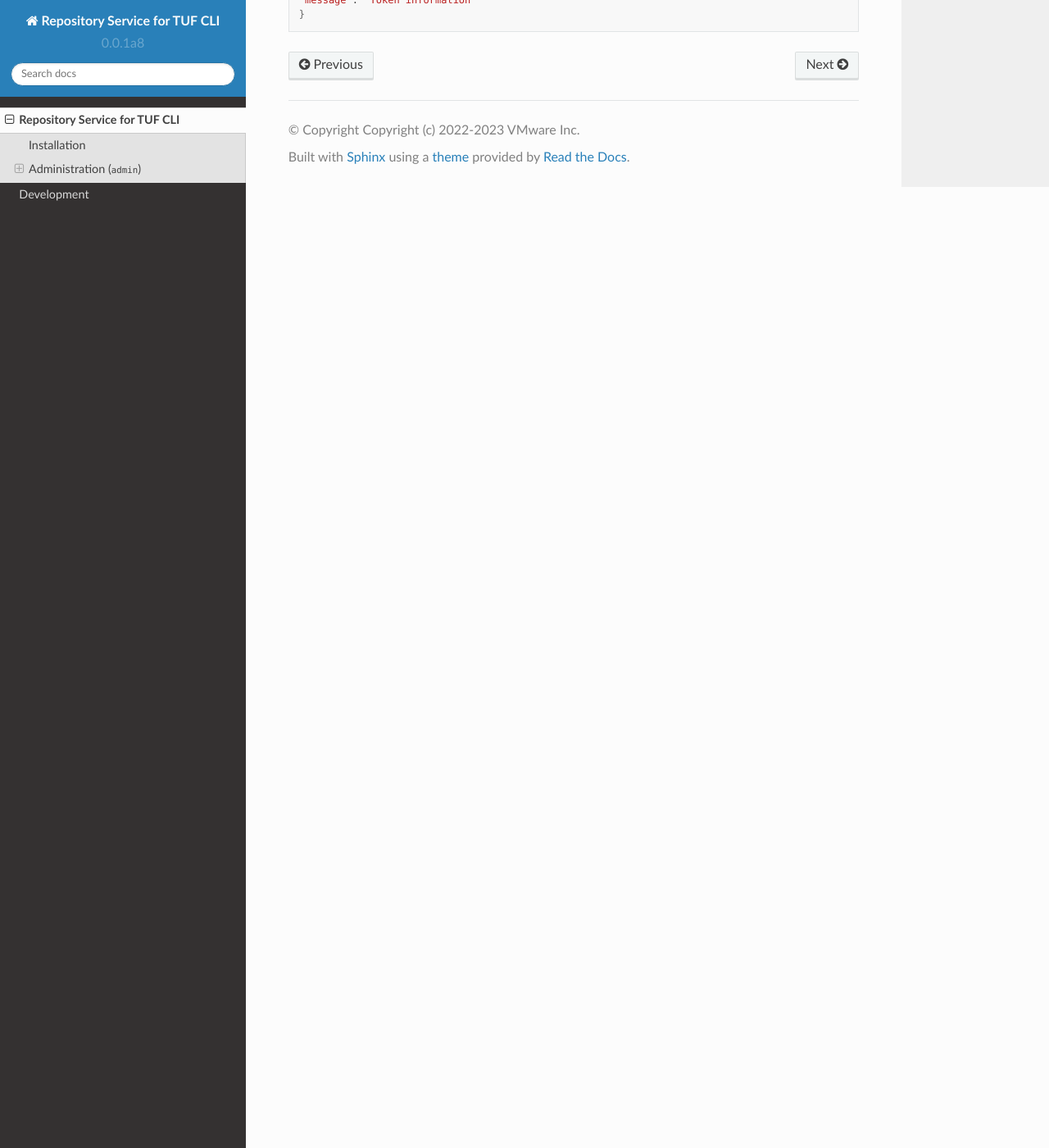
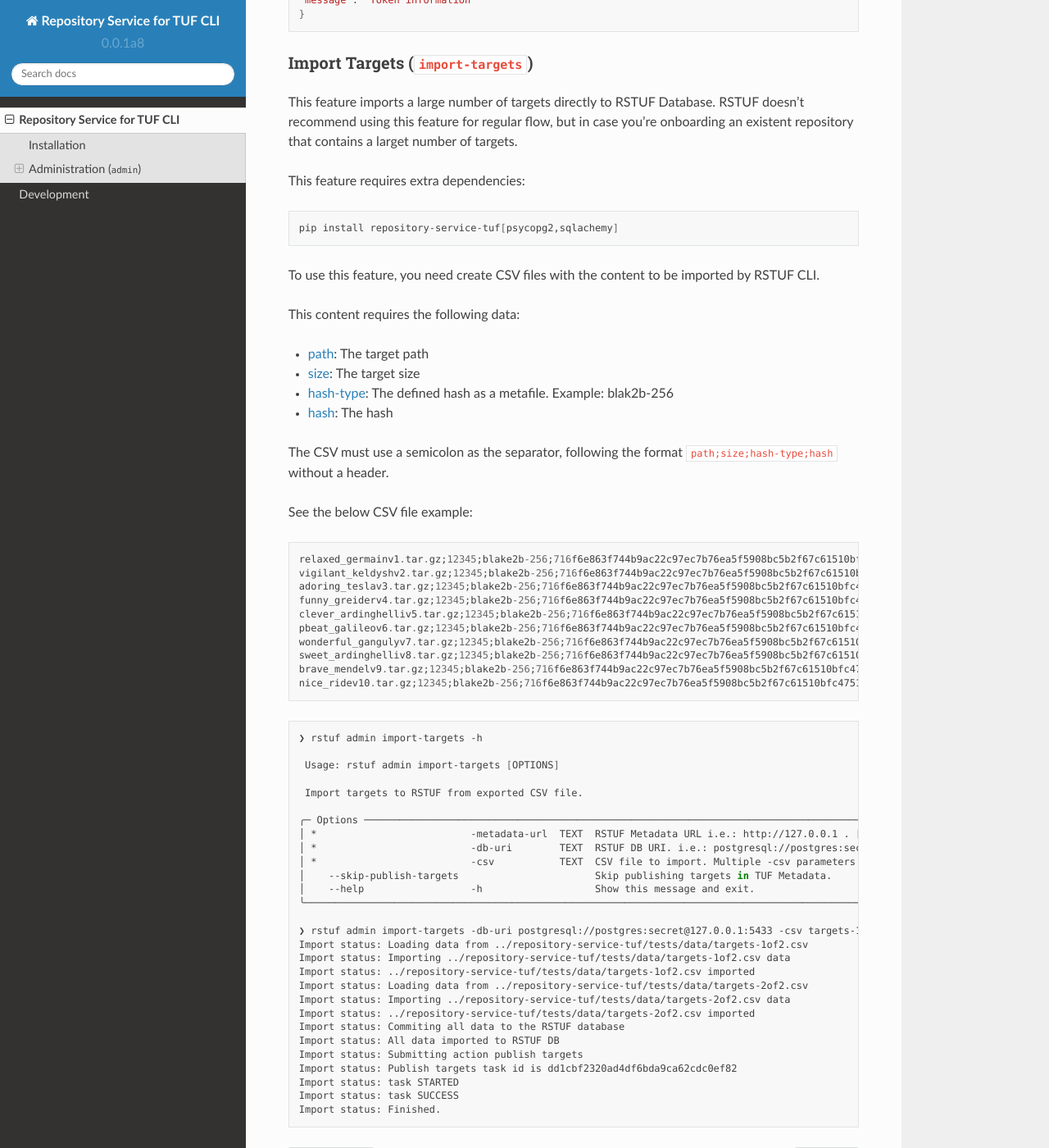
Before and after one commit to repository-service-tuf/repository-service-tuf-cli, a Sphinx documentation site: the page built from docs/source/guide/index.rst, in a window 1280 px wide and 1400 px high, scrolled down 7958 px. Shown: the whole window at 82% size. Built offline with Sphinx 7.4.7 and the Read the Docs theme 2.0.0, drawn with Linux system fonts in a browser that asks for light colours.

Commit message:
Make the optional dependencies clear and docs
The optional dependencies `psycopg2` and `sqlalchemy` are optional.
This is required only when the user aim to use the `import-targets`
feature.

Add to documentation the new feature

Add details about the usage and CSV

Signed-off-by: Kairo de Araujo <kdearaujo@vmware.com>

```diff
--- a/docs/source/guide/index.rst
+++ b/docs/source/guide/index.rst
@@ -449,3 +449,77 @@ Show token detailed information.
     },
     "message": "Token information"
     }
+
+
+Import Targets (``import-targets``)
+-----------------------------------
+
+This feature imports a large number of targets directly to RSTUF Database.
+RSTUF doesn't recommend using this feature for regular flow, but in case you're
+onboarding an existent repository that contains a larget number of targets.
+
+This feature requires extra dependencies:
+
+.. code:: shell
+
+    pip install repository-service-tuf[psycopg2,sqlachemy]
+
+To use this feature, you need create CSV files with the content to be imported
+by RSTUF CLI.
+
+This content requires the following data:
+
+- `path <https://theupdateframework.github.io/specification/latest/#targetpath>`_: The target path
+- `size <https://theupdateframework.github.io/specification/latest/#targets-obj-length>`_: The target size
+- `hash-type <https://theupdateframework.github.io/specification/latest/#targets-obj-length>`_: The defined hash as a metafile. Example: blak2b-256
+- `hash <https://theupdateframework.github.io/specification/latest/#targets-obj-length>`_: The hash
+
+The CSV must use a semicolon as the separator, following the format
+``path;size;hash-type;hash`` without a header.
+
+See the below CSV file example:
+
+.. code::
+
+    relaxed_germainv1.tar.gz;12345;blake2b-256;716f6e863f744b9ac22c97ec7b76ea5f5908bc5b2f67c61510bfc4751384ea7a
+    vigilant_keldyshv2.tar.gz;12345;blake2b-256;716f6e863f744b9ac22c97ec7b76ea5f5908bc5b2f67c61510bfc4751384ea7a
+    adoring_teslav3.tar.gz;12345;blake2b-256;716f6e863f744b9ac22c97ec7b76ea5f5908bc5b2f67c61510bfc4751384ea7a
+    funny_greiderv4.tar.gz;12345;blake2b-256;716f6e863f744b9ac22c97ec7b76ea5f5908bc5b2f67c61510bfc4751384ea7a
+    clever_ardinghelliv5.tar.gz;12345;blake2b-256;716f6e863f744b9ac22c97ec7b76ea5f5908bc5b2f67c61510bfc4751384ea7a
+    pbeat_galileov6.tar.gz;12345;blake2b-256;716f6e863f744b9ac22c97ec7b76ea5f5908bc5b2f67c61510bfc4751384ea7a
+    wonderful_gangulyv7.tar.gz;12345;blake2b-256;716f6e863f744b9ac22c97ec7b76ea5f5908bc5b2f67c61510bfc4751384ea7a
+    sweet_ardinghelliv8.tar.gz;12345;blake2b-256;716f6e863f744b9ac22c97ec7b76ea5f5908bc5b2f67c61510bfc4751384ea7a
+    brave_mendelv9.tar.gz;12345;blake2b-256;716f6e863f744b9ac22c97ec7b76ea5f5908bc5b2f67c61510bfc4751384ea7a
+    nice_ridev10.tar.gz;12345;blake2b-256;716f6e863f744b9ac22c97ec7b76ea5f5908bc5b2f67c61510bfc4751384ea7a
+
+
+.. code:: shell
+
+    ❯ rstuf admin import-targets -h
+
+     Usage: rstuf admin import-targets [OPTIONS]
+
+     Import targets to RSTUF from exported CSV file.
+
+    ╭─ Options ───────────────────────────────────────────────────────────────────────────────────────────────────────────────────────────────────────────────────────╮
+    │ *                          -metadata-url  TEXT  RSTUF Metadata URL i.e.: http://127.0.0.1 . [required]                                                          │
+    │ *                          -db-uri        TEXT  RSTUF DB URI. i.e.: postgresql://postgres:secret@127.0.0.1:5433 [required]                                      │
+    │ *                          -csv           TEXT  CSV file to import. Multiple -csv parameters are allowed. See rstuf CLI guide for more details. [required]      │
+    │    --skip-publish-targets                       Skip publishing targets in TUF Metadata.                                                                        │
+    │    --help                  -h                   Show this message and exit.                                                                                     │
+    ╰─────────────────────────────────────────────────────────────────────────────────────────────────────────────────────────────────────────────────────────────────╯
+
+    ❯ rstuf admin import-targets -db-uri postgresql://postgres:secret@127.0.0.1:5433 -csv targets-1of2.csv -csv targets-2of2.csv -metadata-url http://127.0.0.1:8080/
+    Import status: Loading data from ../repository-service-tuf/tests/data/targets-1of2.csv
+    Import status: Importing ../repository-service-tuf/tests/data/targets-1of2.csv data
+    Import status: ../repository-service-tuf/tests/data/targets-1of2.csv imported
+    Import status: Loading data from ../repository-service-tuf/tests/data/targets-2of2.csv
+    Import status: Importing ../repository-service-tuf/tests/data/targets-2of2.csv data
+    Import status: ../repository-service-tuf/tests/data/targets-2of2.csv imported
+    Import status: Commiting all data to the RSTUF database
+    Import status: All data imported to RSTUF DB
+    Import status: Submitting action publish targets
+    Import status: Publish targets task id is dd1cbf2320ad4df6bda9ca62cdc0ef82
+    Import status: task STARTED
+    Import status: task SUCCESS
+    Import status: Finished.
--- a/pyproject.toml
+++ b/pyproject.toml
@@ -46,5 +46,9 @@ ignore_missing_imports = true
 [tool.hatch.version]
 path = "repository_service_tuf/__version__.py"
 
+[project.optional-dependencies]
+psycopg2 = ["psycopg2>=2.9.5"]  # required by import-targets sub-command
+sqlalchemy = ["sqlalchemy>=2.0.1"]  # required by import-targets sub-command
+
 [project.scripts]
 rstuf = "repository_service_tuf.cli:rstuf"
```
Also changed, not shown: 2 other files.
